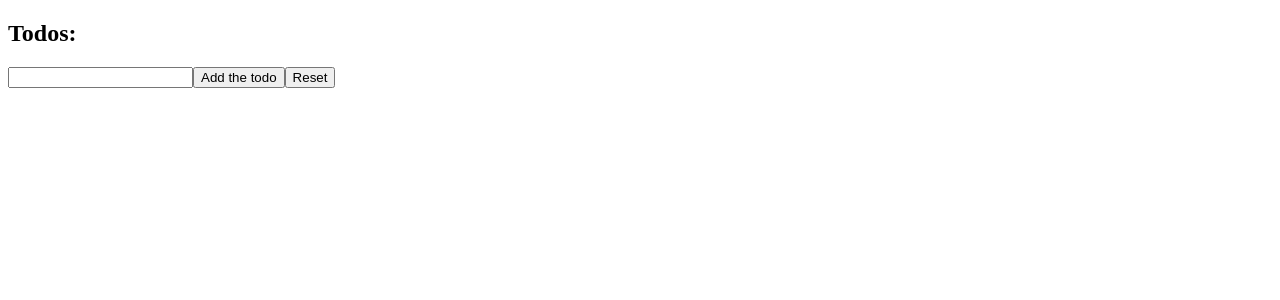
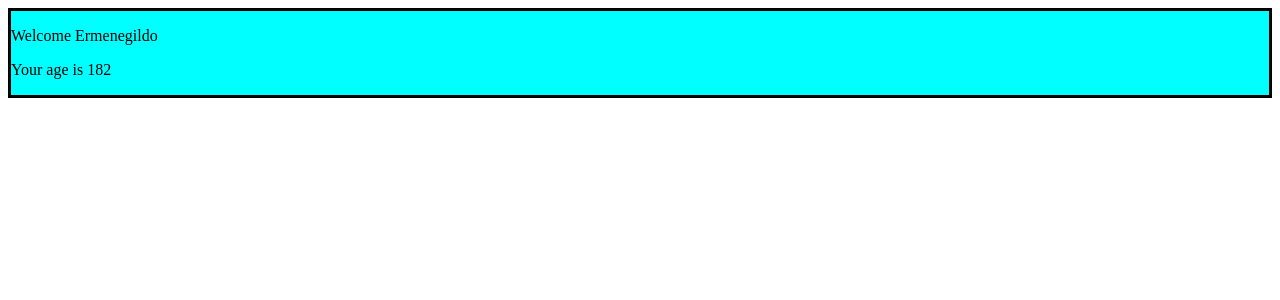
Before and after one commit to Lorenzoleggieri/esercizi-react, a React (Create React App) app: page / in a window 1280 px wide. Shown: the top 300 px of the page. Built offline with nearby package versions, Linux system fonts and the light colour scheme.

Commit message:
StylingComponent ex 1 completed

```diff
--- a/src/App.js
+++ b/src/App.js
@@ -1,8 +1,8 @@
 import React from "react";
-import { TodoList } from "./TodoList";
+import { Welcome } from "./Welcome.js";
 
 export class App extends React.Component {
 	render() {
-		return <TodoList />;
+		return <Welcome name="Ermenegildo" age="182" />;
 	}
 }
--- a/src/Welcome.js
+++ b/src/Welcome.js
@@ -2,17 +2,17 @@ import React from "react";
 import { Age } from "./Age";
 
 export class Welcome extends React.Component {
-    render (){
-        return (
-            <div>
-            <p>Welcome {this.props.name}</p>
-            <Age age = {this.props.age} />
-            </div>
-        )
-    }
+	render() {
+		return (
+			<div className="welcome">
+				<p>Welcome {this.props.name}</p>
+				<Age age={this.props.age} />
+			</div>
+		);
+	}
 }
 /* !! used before this.props.age to avoid age=0 render as 0*/
 
 Welcome.defaultProps = {
-    name: "Default",
-}
+	name: "Default",
+};
--- /dev/null
+++ b/src/index.css
@@ -0,0 +1,4 @@
+.welcome {
+    background-color: aqua;
+    border: solid 3px black;
+}
--- a/src/index.js
+++ b/src/index.js
@@ -1,6 +1,7 @@
 import ReactDOM from "react-dom";
 import { App } from "./App";
+import "./index.css";
 
-const container = document.querySelector('#root')
+const container = document.querySelector("#root");
 const root = ReactDOM.createRoot(container);
-root.render (<App/>);
+root.render(<App />);
```
